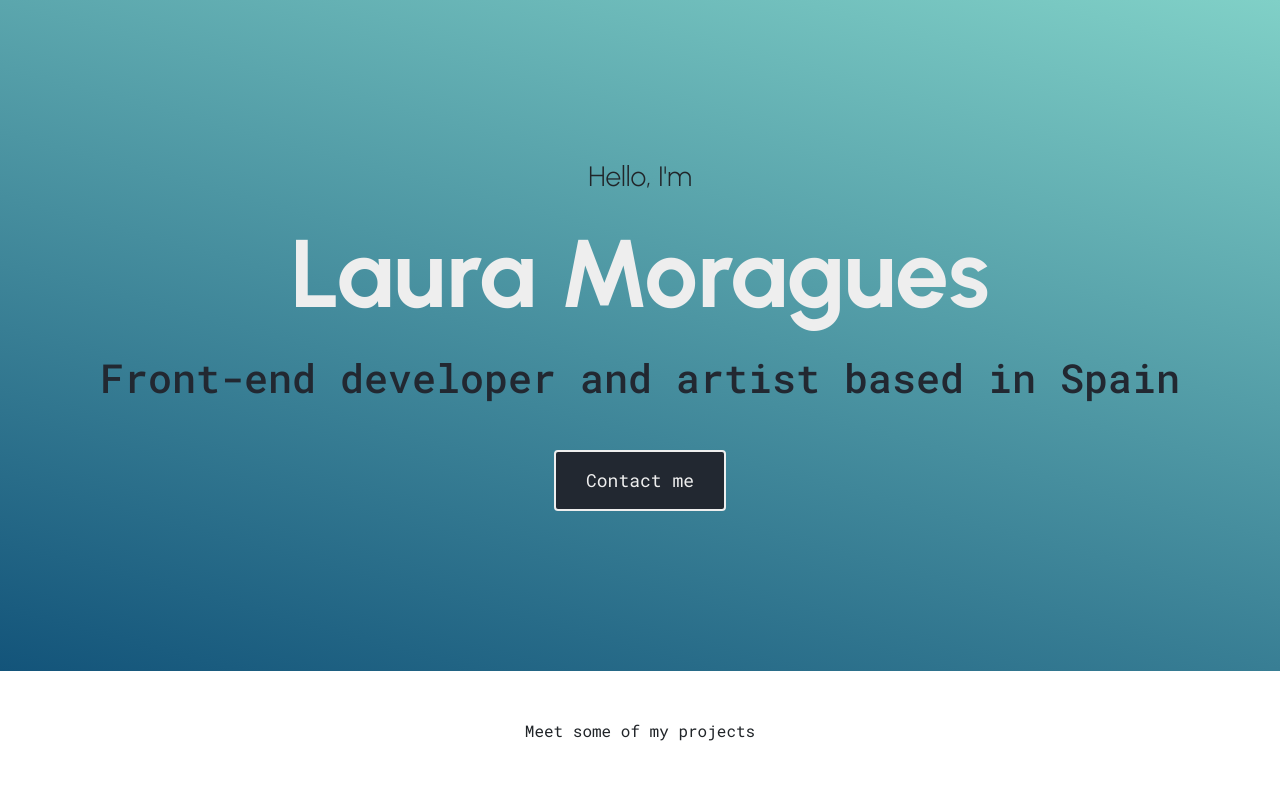
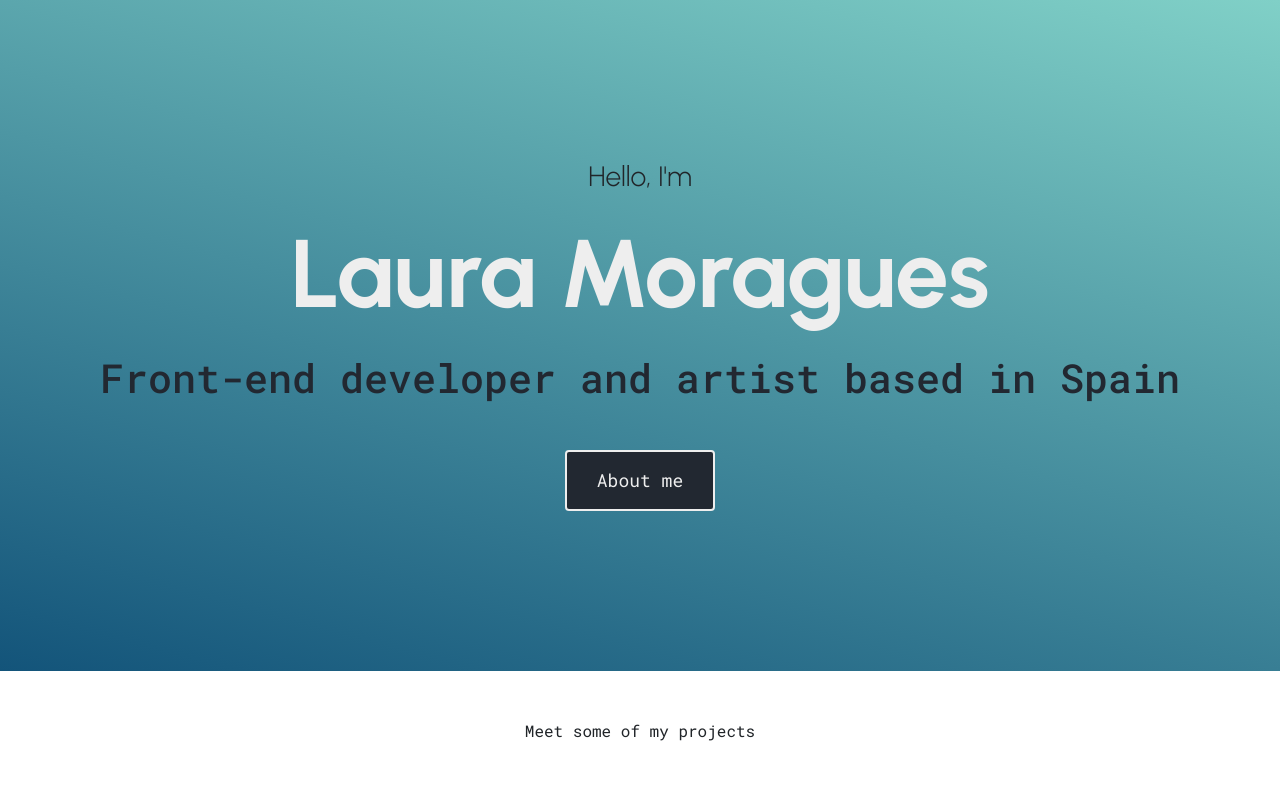
Before and after one commit to llmh3624/portfolio-project, a plain HTML site: page index.html in a window 1280 px wide. Shown: the top 789 px of the page. Drawn offline with nearby package versions, Linux system fonts and the light colour scheme.

Commit message:
Connected index with about me page

```diff
--- a/index.html
+++ b/index.html
@@ -38,7 +38,7 @@
       <h1>Laura Moragues</h1>
       <h2 class="mb-5">Front-end developer and artist based in Spain</h2>
       <div>
-        <a href="#" class="btn btn-branding">Contact me</a>
+        <a href="/about.html" class="btn btn-branding">About me</a>
       </div>
     </div>
 
```
Also changed, not shown: about.html (+2 -2 lines).
